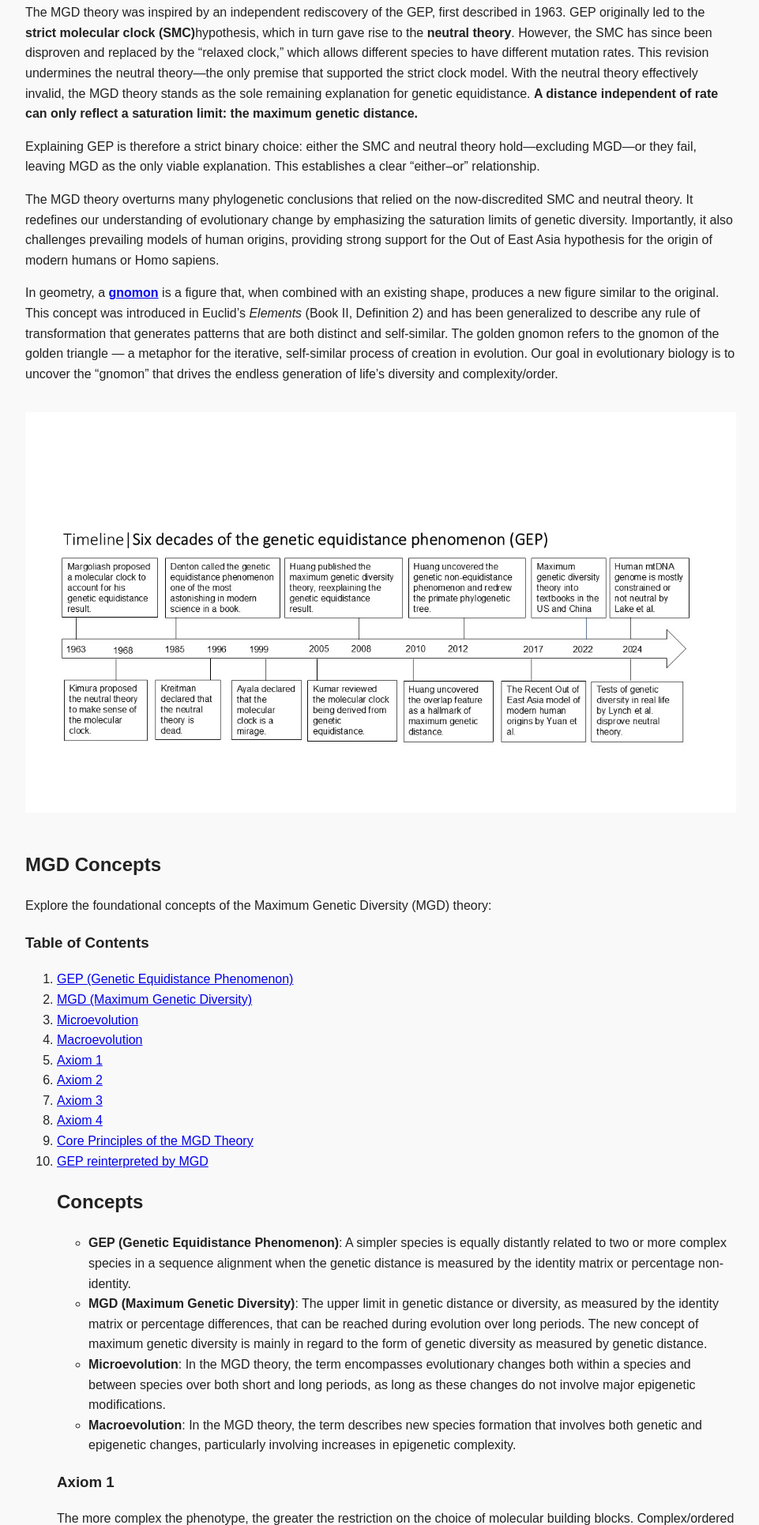
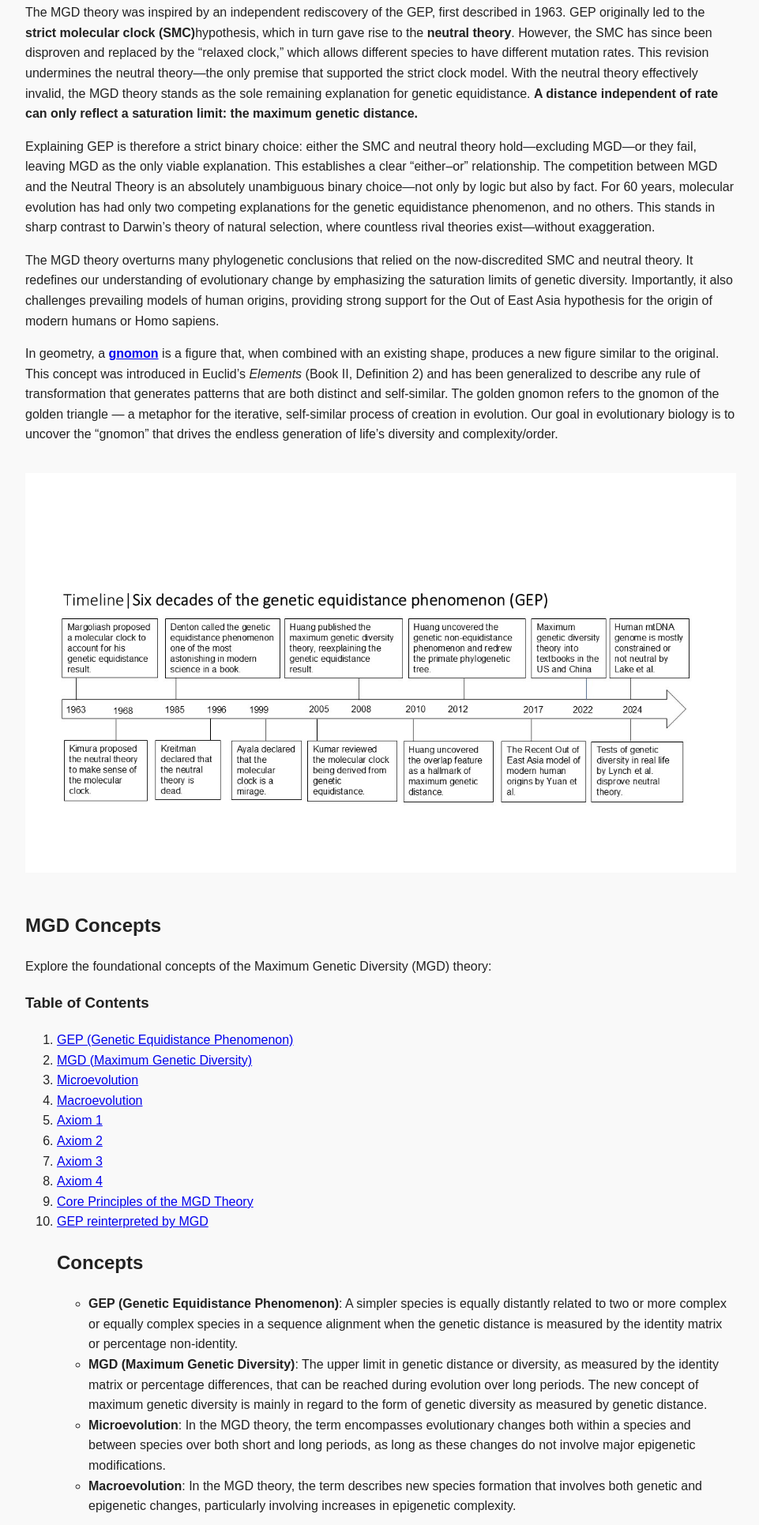
Before and after one commit to gnomonmax/thegoldengnomon, a plain HTML site: page index.html in a window 1280 px wide. Shown: the part 529-2460 px from the top of the page at 79% size, without its empty margins (158-1119 px from the left). Drawn offline with Linux system fonts and the light colour scheme.

Commit message:
Update index.html

```diff
--- a/index.html
+++ b/index.html
@@ -121,7 +121,7 @@
 
     <p>The MGD theory was inspired by an independent rediscovery of the GEP, first described in 1963. GEP originally led to the <strong>strict molecular clock (SMC)</strong>hypothesis, which in turn gave rise to the <strong>neutral theory</strong>. However, the SMC has since been disproven and replaced by the “relaxed clock,” which allows different species to have different mutation rates. This revision undermines the neutral theory—the only premise that supported the strict clock model. With the neutral theory effectively invalid, the MGD theory stands as the sole remaining explanation for genetic equidistance. <strong>A distance independent of rate can only reflect a saturation limit: the maximum genetic distance.</strong></p>
 
-     <p>Explaining GEP is therefore a strict binary choice: either the SMC and neutral theory hold—excluding MGD—or they fail, leaving MGD as the only viable explanation. This establishes a clear “either–or” relationship.</p>
+     <p>Explaining GEP is therefore a strict binary choice: either the SMC and neutral theory hold—excluding MGD—or they fail, leaving MGD as the only viable explanation. This establishes a clear “either–or” relationship. The competition between MGD and the Neutral Theory is an absolutely unambiguous binary choice—not only by logic but also by fact. For 60 years, molecular evolution has had only two competing explanations for the genetic equidistance phenomenon, and no others. This stands in sharp contrast to Darwin’s theory of natural selection, where countless rival theories exist—without exaggeration.</p>
 
     <p>The MGD theory overturns many phylogenetic conclusions that relied on the now-discredited SMC and neutral theory. It redefines our understanding of evolutionary change by emphasizing the saturation limits of genetic diversity. Importantly, it also challenges prevailing models of human origins, providing strong support for the Out of East Asia hypothesis for the origin of modern humans or Homo sapiens.</p>
 
@@ -158,7 +158,7 @@
   <ul>
     <li id="gep">
       <strong>GEP (Genetic Equidistance Phenomenon)</strong>:
-      A simpler species is equally distantly related to two or more complex species in a sequence alignment when the genetic distance is measured by the identity matrix or percentage non-identity.
+      A simpler species is equally distantly related to two or more complex or equally complex species in a sequence alignment when the genetic distance is measured by the identity matrix or percentage non-identity.
     </li>
 
     <li id="mgd">
@@ -370,7 +370,7 @@
 
 <p>For two sister species derived from a common ancestor, their genetic distance increases over time according to mutation rate and time. If they are equidistant in sequence identity to an outgroup species, and mutation rates are equal, this equidistance could still reflect time-dependent divergence (but not necessarily). However, if mutation rates differ—that is, if the strict molecular clock and neutral theory fail—then the observed equidistance cannot be explained by mutation rates. <strong>A distance independent of rate can only reflect a saturation limit: the maximum genetic distance.</strong></p>
 
-<p>Thus, explaining genetic equidistance is a strict binary choice: either the strict molecular clock and neutral theory hold, excluding MGD, or they fail, leaving MGD as the only viable explanation. This creates a clear “either-or” relationship.</p>
+<p>Thus, explaining genetic equidistance is a strict binary choice: either the strict molecular clock and neutral theory hold, excluding MGD, or they fail, leaving MGD as the only viable explanation. This creates a clear “either-or” relationship. The competition between MGD and the Neutral Theory is an absolutely unambiguous binary choice—not only by logic but also by fact. For 60 years, molecular evolution has had only two competing explanations for the genetic equidistance phenomenon, and no others. This stands in sharp contrast to Darwin’s theory of natural selection, where countless rival theories exist—without exaggeration.</p>
 
 <p>This reasoning is both simple and intuitive, making the inevitability of MGD evident even to non-specialists. The strict molecular clock has long been abandoned, replaced by the “relaxed molecular clock,” which undermines the neutral theory, the only premise supporting strict clock predictions. With neutral theory effectively invalid, the MGD theory emerges as the sole remaining explanation for genetic equidistance.</p>
 </li>
```
